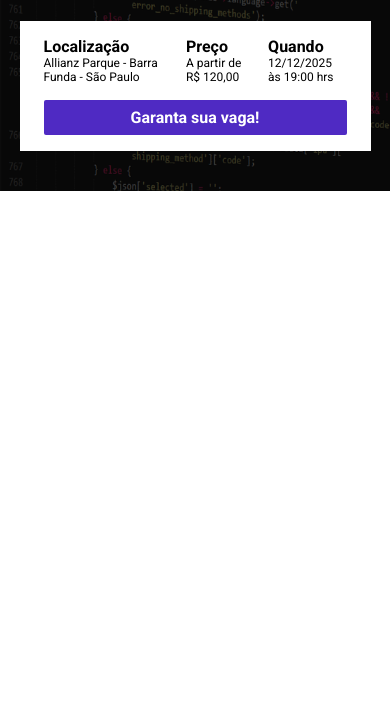
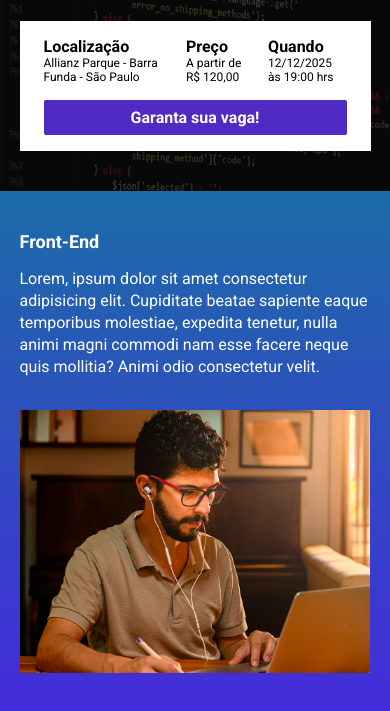
Before and after one commit to lzconde/ebac_tech_talks, a website built with Parcel: page index.html in a window 390 px wide. Shown: the part 185-896 px from the top of the page. Before the commit the page ends 844 px from the top, so only its background shows below. Built offline with nearby package versions, Linux system fonts and the light colour scheme.

Commit message:
add event section with styles for details and image

```diff
--- a/index.html
+++ b/index.html
@@ -35,6 +35,16 @@
         </div>
     </header>
 
+    <section class="event">
+        <div class="container">
+            <div class="event__details">
+                <h2 class="event__details__title">Front-End</h2>
+                <p class="event__details__description">Lorem, ipsum dolor sit amet consectetur adipisicing elit. Cupiditate beatae sapiente eaque temporibus molestiae, expedita tenetur, nulla animi magni commodi nam esse facere neque quis mollitia? Animi odio consectetur velit.</p>
+            </div>
+            <img src="./src/images/frontend.png" alt="Front-End" class="event__image">
+        </div>
+    </section>
+
 <script src="/src/scripts/main.js"></script>
 </body>
 </html>
--- /dev/null
+++ b/src/styles/_event.scss
@@ -0,0 +1,45 @@
+.event{
+    padding: 80px 0;
+    background-image: linear-gradient(#1B6CA7, #442BDB);
+
+    .container{
+        display: flex;
+        align-items: center;
+    }
+
+    &__image{
+        max-width: 360px;
+    }
+
+    &__details{
+        margin-right: 40px;
+
+        &__title{
+            font-size: 18px;
+            font-weight: bold;
+            margin-bottom: 16px;
+        }
+
+        &__description{
+            line-height: 22px;
+
+        }
+    }
+
+    @media (max-width: 640px){
+        padding: 40px 0;
+        .container{
+            flex-direction: column;
+            gap: 16px;
+        }
+
+        &__image{
+            max-width: 100%;
+        }
+
+        &__details{
+            margin-right: 0;
+            margin-bottom: 16px;
+        }
+    }
+}
--- a/src/styles/main.scss
+++ b/src/styles/main.scss
@@ -1,6 +1,7 @@
 @use 'hero';
 @use 'components/infos_bar';
 @use 'components/buttons';
+@use 'event';
 
 *{
     margin: 0;
```
